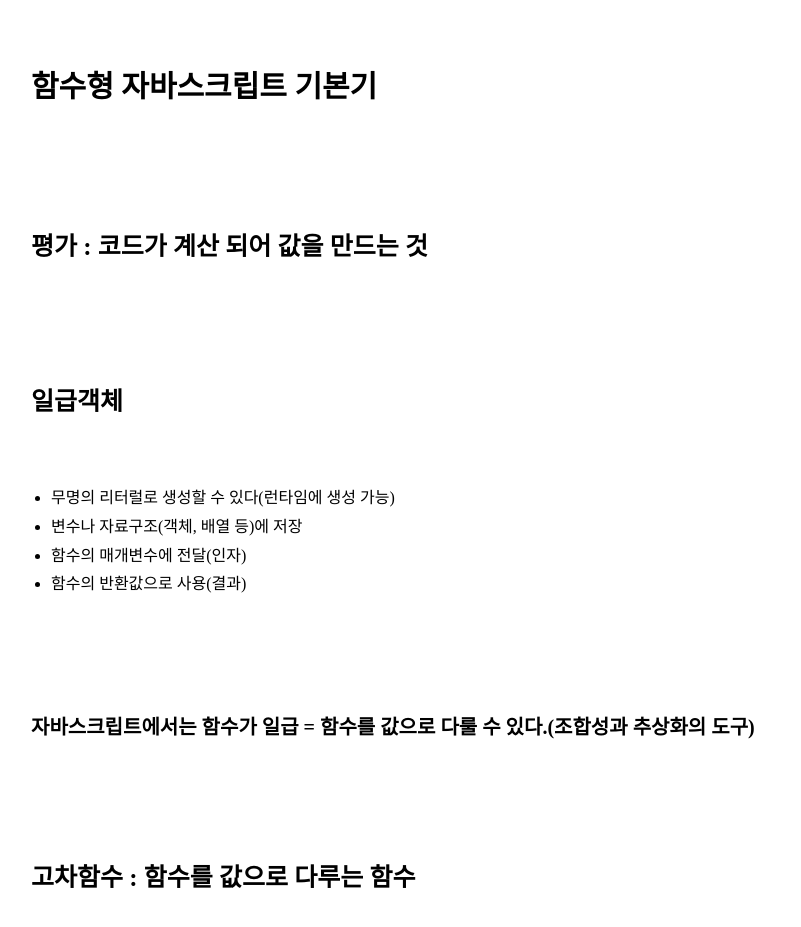
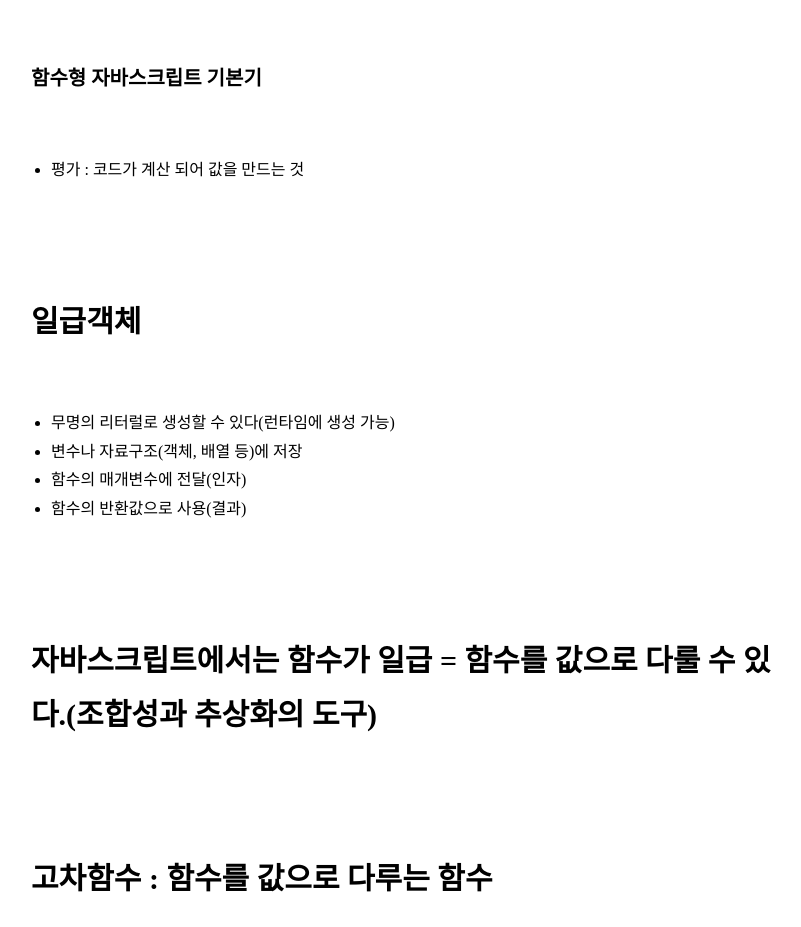
Before and after one commit to kimitt/kimi_blog.github.io, a Gatsby site: page /sunday/ in a window 1280 px wide. Shown: the part 440-1367 px from the top of the page, without its empty margins (225-1026 px from the left). Built offline with nearby package versions, Linux system fonts and the light colour scheme; Gatsby itself is replaced by a stand-in of ours; some packages are replaced by stand-ins of ours; a web font is replaced by a local one.

Commit message:
Google Search Console Meta Tag

```diff
--- a/contents/sunday.md
+++ b/contents/sunday.md
@@ -6,30 +6,30 @@ summary: '인프런:함수형 프로그래밍과 JavaScript ES6+ / 모던자바
 thumbnail: './000030.JPG'
 ---
 
-# 함수형 자바스크립트 기본기
+### 함수형 자바스크립트 기본기
 
-## 평가 : 코드가 계산 되어 값을 만드는 것
-## 일급객체
+  - 평가 : 코드가 계산 되어 값을 만드는 것
+# 일급객체
   - 무명의 리터럴로 생성할 수 있다(런타임에 생성 가능)
   - 변수나 자료구조(객체, 배열 등)에 저장
   - 함수의 매개변수에 전달(인자)
   - 함수의 반환값으로 사용(결과)
 
-### 자바스크립트에서는 함수가 일급 = 함수를 값으로 다룰 수 있다.(조합성과 추상화의 도구)
+# 자바스크립트에서는 함수가 일급 = 함수를 값으로 다룰 수 있다.(조합성과 추상화의 도구)
 
-## 고차함수 : 함수를 값으로 다루는 함수
+# 고차함수 : 함수를 값으로 다루는 함수
   - 함수를 인자로 받아 실행하는 함수
----
+
     const apply1 = f => f(1);
     const add2 = a => a + 2;
     log(apply1(add2)); //3 => add2라는 함수를 받아서 apply1 안에서 실행
     log(apply1(a => a-1)); //0
+---
+  - 함수를 만들어 리턴하는 함수 (클로저를 만들어 리턴하는 함수)
 
-  - 함수를 만들어 리턴하는 함수 (클로저를 만들어 리턴하는 함수)
----
     const addMaker = a => b => a + b; // b => a + b 함수는 a를 기억하는 클로저 함수
     const add10 = addMaker(10);
     log(add10); // b => a + b
     log(add10(5)); // 15
-
+---
 - 1차 : 22.8.28
--- a/src/components/Common/Template.tsx
+++ b/src/components/Common/Template.tsx
@@ -27,7 +27,7 @@ const Template: FunctionComponent<TemplateProps> = function ({
 }) {
   return (
     <Container>
-            <Helmet>
+      <Helmet>
         <title>{title}</title>
 
         <meta name="description" content={description} />
@@ -48,6 +48,11 @@ const Template: FunctionComponent<TemplateProps> = function ({
         <meta name="twitter:site" content="@kimi" />
         <meta name="twitter:creator" content="@kimi" />
 
+        <meta
+          name="google-site-verification"
+          content="VQ1ohgAEJzL-vr5W4paxX9NGrguHfyPneaCToELPD2o"
+        />
+
         <html lang="ko" />
       </Helmet>
       <GlobalStyle />
```
